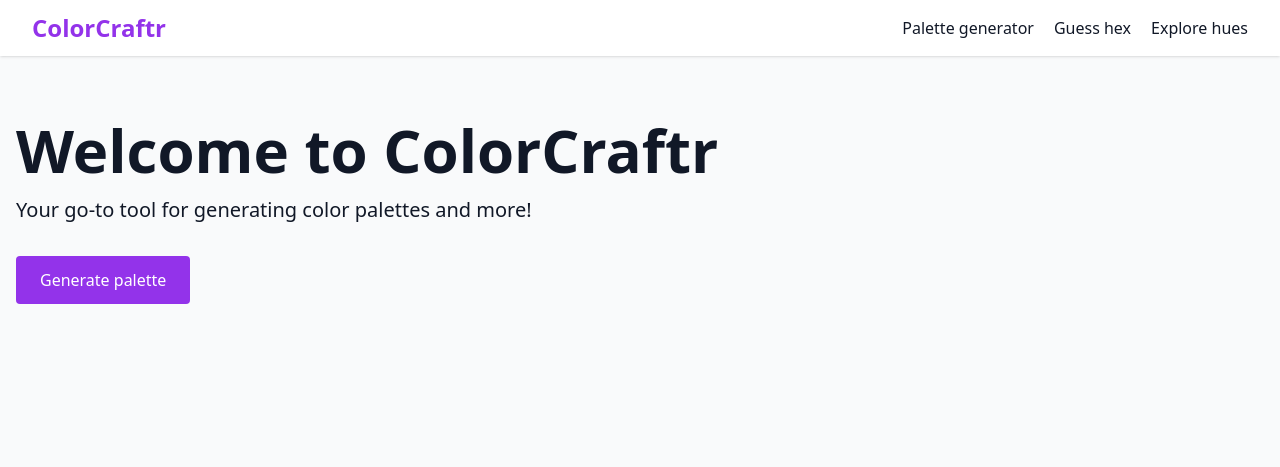
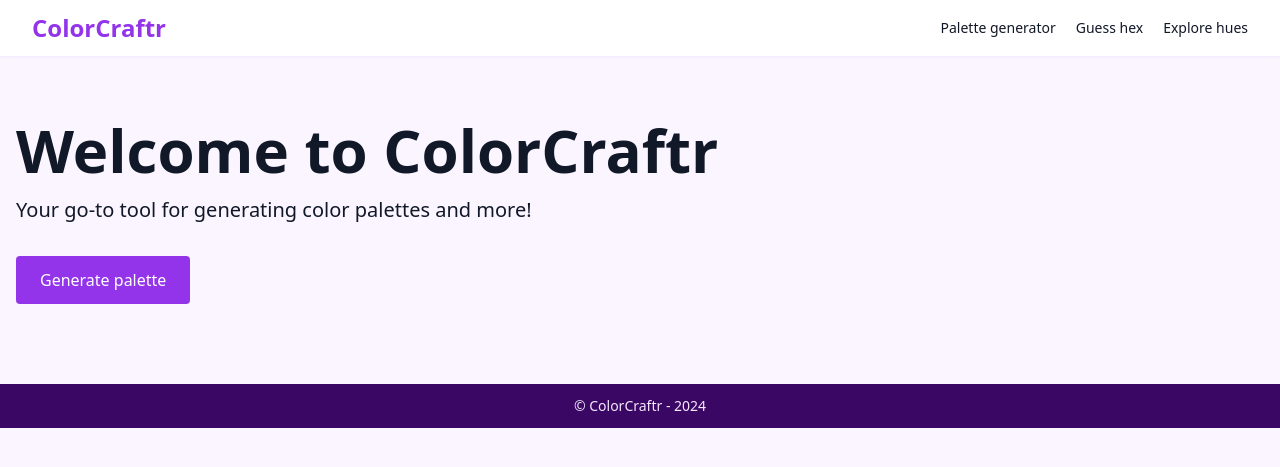
Before and after one commit to jadhavanushka/ColorCraftr, a Flask app: page / in a window 1280 px wide. Shown: the top 467 px of the page. Run offline with Flask 3, Linux system fonts and the light colour scheme; some libraries are stand-ins or nearby versions.

Commit message:
Update nav & add footer

```diff
--- a/static/script.js
+++ b/static/script.js
@@ -1,3 +1,9 @@
+document.getElementById('navbar-toggle').addEventListener('click', function () {
+    var menu = document.getElementById('navbar-menu');
+    menu.classList.toggle('hidden');
+});
+
+
 document.addEventListener("DOMContentLoaded", function () {
     const decreaseBtn = document.getElementById("decrease-count");
     const increaseBtn = document.getElementById("increase-count");
--- a/templates/includes/_navbar.html
+++ b/templates/includes/_navbar.html
@@ -1,17 +1,25 @@
-<nav class="px-8 py-3 flex flex-row justify-between items-center shadow bg-white">
+<nav class="px-4 md:px-8 py-3 flex flex-row justify-between items-center shadow shadow-purple-100 bg-white gap-2">
     <a href="{{ url_for('home') }}">
         <h1 class="text-2xl font-bold text-purple-600">ColorCraftr</h1>
     </a>
 
-    <ul class="flex gap-5">
-        <a href="{{ url_for('generatePalette') }}">
-            <li class="font-medium hover:text-purple-700">Palette generator</li>
-        </a>
-        <a href="{{ url_for('guessHex')}}">
-            <li class="font-medium hover:text-purple-700">Guess hex</li>
-        </a>
-        <a href="{{ url_for('colorLibrary') }}">
-            <li class="font-medium hover:text-purple-700">Explore hues</li>
-        </a>
+    <!-- Menu button for small screens -->
+    <button id="navbar-toggle" class="block md:hidden focus:outline-none text-purple-600">
+        <svg class="w-6 h-6" fill="none" stroke="currentColor" viewBox="0 0 24 24" xmlns="http://www.w3.org/2000/svg">
+            <path stroke-linecap="round" stroke-linejoin="round" stroke-width="2" d="M4 6h16M4 12h16m-7 6h7"></path>
+        </svg>
+    </button>
+
+    <!-- Navbar items -->
+    <ul id="navbar-menu" class="hidden flex-col md:flex md:flex-row gap-2 md:gap-5 items-start md:items-center absolute top-14 md:top-0 pb-4 md:pb-0 left-0 w-full md:relative md:w-auto bg-white shadow-md md:shadow-none">
+        <li class="w-full text-end pr-4 md:pr-0 md:text-center md:w-auto">
+            <a href="{{ url_for('generatePalette') }}" class="block w-full py-2 md:py-0 font-medium hover:text-purple-700 text-base sm:text-sm">Palette generator</a>
+        </li>
+        <li class="w-full text-end pr-4 md:pr-0 md:text-center md:w-auto">
+            <a href="{{ url_for('guessHex')}}" class="block w-full py-2 md:py-0 font-medium hover:text-purple-700 text-base sm:text-sm">Guess hex</a>
+        </li>
+        <li class="w-full text-end pr-4 md:pr-0 md:text-center md:w-auto">
+            <a href="{{ url_for('colorLibrary') }}" class="block w-full py-2 md:py-0 font-medium hover:text-purple-700 text-base sm:text-sm">Explore hues</a>
+        </li>
     </ul>
 </nav>
--- a/templates/layout.html
+++ b/templates/layout.html
@@ -14,7 +14,7 @@
         src="https://cdn.tailwindcss.com?plugins=forms,typography,aspect-ratio,line-clamp,container-queries"></script>
 </head>
 
-<body class="bg-gray-50 text-gray-900">
+<body class="bg-purple-50 text-gray-900">
     {% include 'includes/_navbar.html' %}
 
     <main class="container mx-auto p-4">
@@ -27,6 +27,10 @@
         Color code copied to clipboard!
     </div>
 
+
+    <footer class="bg-purple-950 text-purple-100 text-center text-sm p-3 mt-4">
+        © ColorCraftr - 2024
+    </footer>
 </body>
 
 </html>
```
